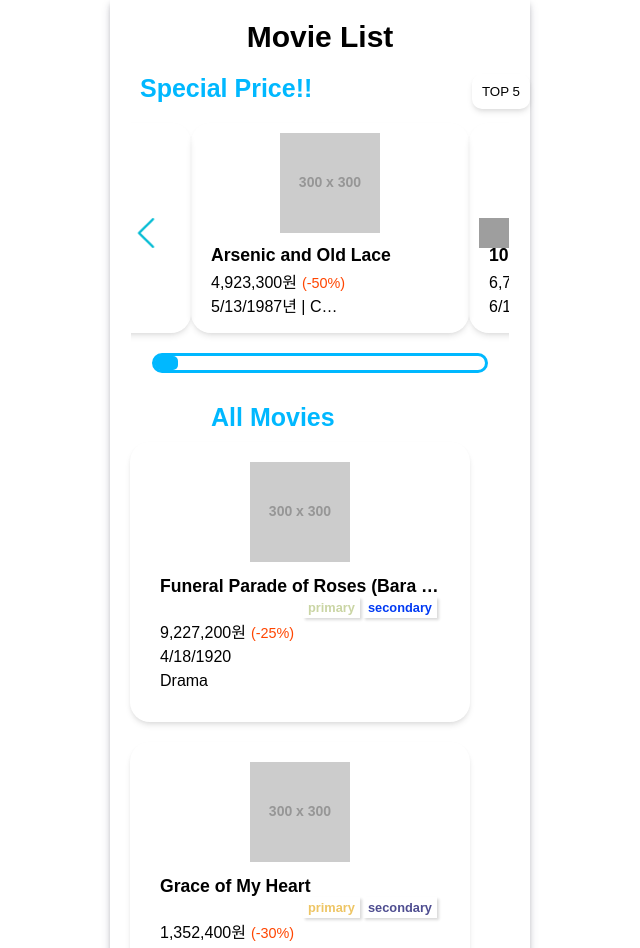
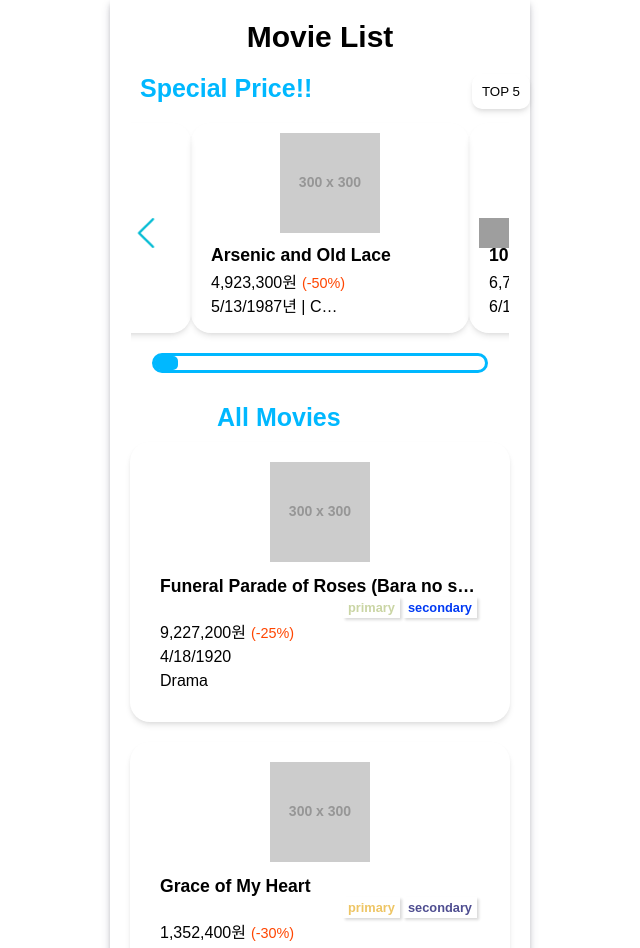
Before and after one commit to ssj24/movie-list-w.-react, a React (Create React App) app: page / in a window 1280 px wide. Shown: the top 948 px of the page, without its empty margins (320-960 px from the left). Built offline with nearby package versions, Linux system fonts and the light colour scheme; grey boxes are pictures that could not be loaded; a web font is replaced by a local one.

Commit message:
change padding

```diff
--- a/src/components/MovieList.css
+++ b/src/components/MovieList.css
@@ -1,10 +1,10 @@
 .movieListContainer {
   margin-top: 30px;
-  width: 380px;
   padding: 0 20px;
   display: flex;
   flex-direction: column;
   align-items: center;
+  justify-content: center;
 }
 h1 {
   font-family: 'ROKAFSansMedium', sans-serif;
```
